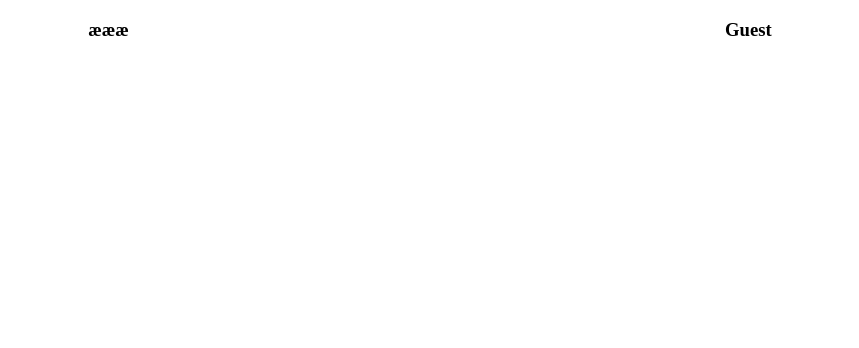
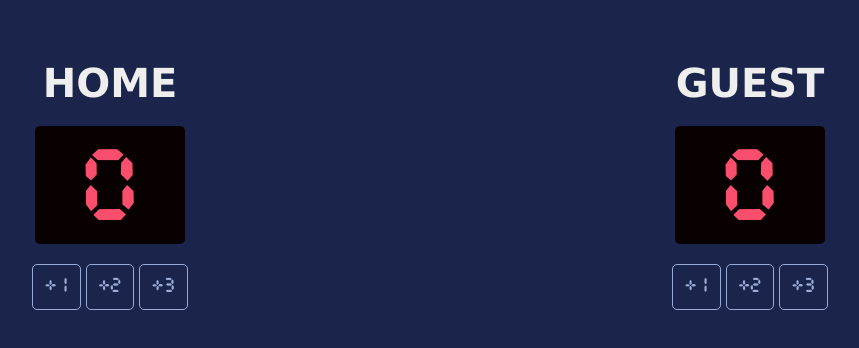
Before and after one commit to AlmaPNG/Scrimba---Solo-Project---Basketball-Scoreboard, a website built with Vite: page index.html in a window 1280 px wide. Shown: the whole page, without its empty margins (210-1069 px from the left). Built offline with nearby package versions, Linux system fonts and the light colour scheme.

Commit message:
second commit

```diff
--- a/index.css
+++ b/index.css
@@ -1,8 +1,46 @@
 body {
     margin: 0;
+    text-align: center;
+    background-color: #1B244A;
+    font-family: Verdana, Geneva, Tahoma, sans-serif;
+}
+@font-face {
+    font-family: CursedTimerUlil-Aznm;
+    src: url(CursedTimerUlil-Aznm.ttf);
 }
 
 .container {
     display: flex;
     justify-content: space-around;
 }
+
+
+h3 {
+    color: #eeeeee;
+    font-weight: bold;
+    font-size: 40px;
+    margin: auto;
+    margin-top: 60px;
+}
+
+h2 {
+    color: #F94F6D;
+    background-color: #080001;
+    font-size: 90px;
+    font-family: CursedTimerUlil-Aznm;
+    font-weight: 200;
+    margin: 20px;
+    width: 120px;
+    padding: 18px 15px 2px 15px;
+    border-radius: 5px;
+}
+
+button {
+    color: #9AABD8;
+    background: none;
+    border: #9AABD8 1px solid;
+    border-radius: 5px;
+    font-family: CursedTimerUlil-Aznm;
+    font-size: 18px;
+    padding: 12px;
+}
--- a/index.html
+++ b/index.html
@@ -4,11 +4,19 @@
     </head>
     <body>
         <div class="container">
-            <div>
-                <h3>æææ</h3>
+            <div class="column">
+                <h3>HOME</h3>
+                <h2>0</h2>
+                <button>+1</button>
+                <button>+2</button>
+                <button>+3</button>
             </div>
-            <div>
-                <h3>Guest</h3>
+            <div class="column">
+                <h3>GUEST</h3>
+                <h2>0</h2>
+                <button>+1</button>
+                <button>+2</button>
+                <button>+3</button>
             </div>
         </div>
         <script src="index.js"></script>
```
Also changed, not shown: CursedTimerUlil-Aznm.ttf (added).
